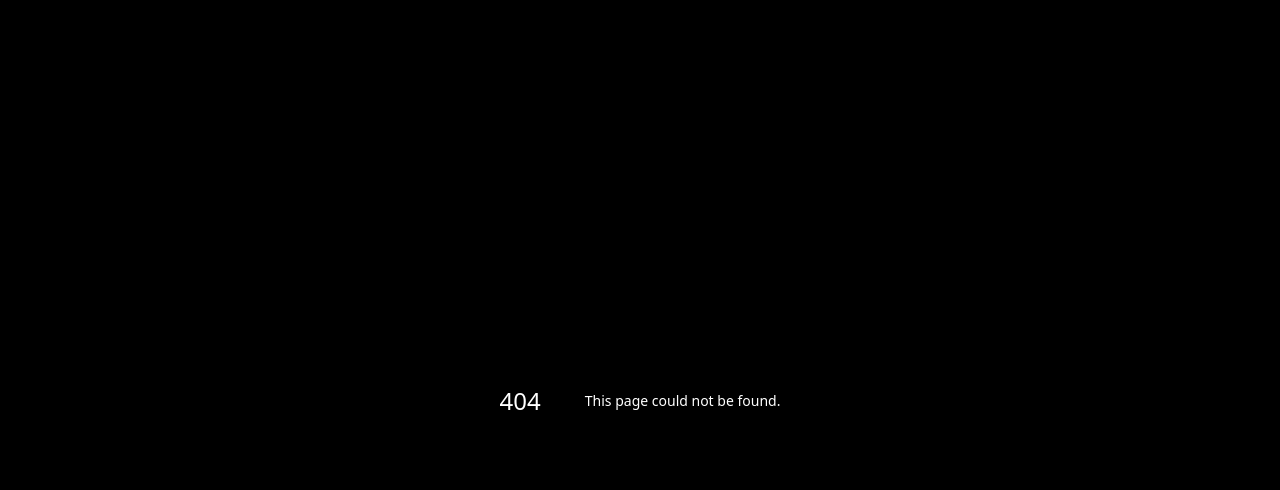
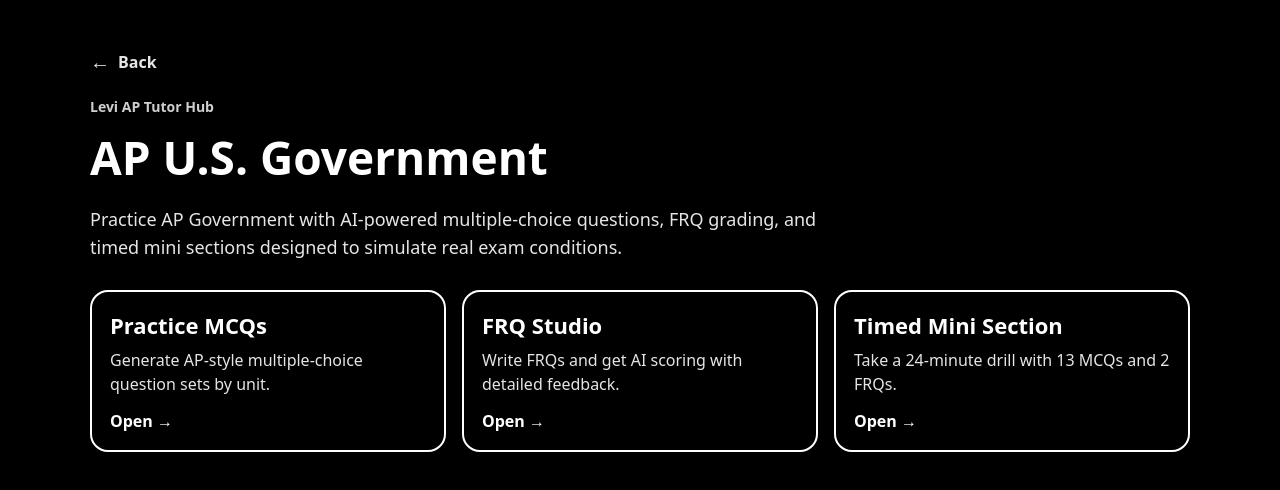
Before and after one commit to schiffmannlevi-rgb/ap-gov-tutor, a Next.js app: page /gov in a window 1280 px wide. Before the commit this address had no page. Shown: the top 490 px of the page. Built offline with nearby package versions, Linux system fonts and the light colour scheme.

Commit message:
add gov landing page

```diff
--- /dev/null
+++ b/app/gov/page.tsx
@@ -0,0 +1,114 @@
+import Link from "next/link";
+
+export default function GovPage() {
+  return (
+    <main
+      style={{
+        padding: "48px 24px",
+        fontFamily: "system-ui",
+        backgroundColor: "#000000",
+        color: "#ffffff",
+        minHeight: "100vh",
+        maxWidth: 1100,
+        margin: "0 auto",
+      }}
+    >
+      <Link
+        href="/"
+        style={{
+          display: "inline-flex",
+          alignItems: "center",
+          gap: 8,
+          marginBottom: 22,
+          textDecoration: "none",
+          color: "#fff",
+          fontWeight: 800,
+          opacity: 0.9,
+        }}
+      >
+        <span style={{ fontSize: 20 }}>←</span>
+        <span>Back</span>
+      </Link>
+
+      <header style={{ marginBottom: 28 }}>
+        <div style={{ fontSize: 14, color: "#cfcfcf", fontWeight: 700 }}>
+          Levi AP Tutor Hub
+        </div>
+
+        <h1 style={{ fontSize: 46, margin: "10px 0 10px", fontWeight: 900 }}>
+          AP U.S. Government
+        </h1>
+
+        <p
+          style={{
+            color: "#e5e5e5",
+            maxWidth: 780,
+            lineHeight: 1.55,
+            fontSize: 18,
+          }}
+        >
+          Practice AP Government with AI-powered multiple-choice questions,
+          FRQ grading, and timed mini sections designed to simulate real exam
+          conditions.
+        </p>
+      </header>
+
+      <div
+        style={{
+          display: "grid",
+          gridTemplateColumns: "repeat(auto-fit, minmax(260px, 1fr))",
+          gap: 16,
+        }}
+      >
+        <ToolCard
+          title="Practice MCQs"
+          desc="Generate AP-style multiple-choice question sets by unit."
+          href="/practice"
+        />
+
+        <ToolCard
+          title="FRQ Studio"
+          desc="Write FRQs and get AI scoring with detailed feedback."
+          href="/frq"
+        />
+
+        <ToolCard
+          title="Timed Mini Section"
+          desc="Take a 24-minute drill with 13 MCQs and 2 FRQs."
+          href="/mini-section"
+        />
+      </div>
+    </main>
+  );
+}
+
+function ToolCard({
+  title,
+  desc,
+  href,
+}: {
+  title: string;
+  desc: string;
+  href: string;
+}) {
+  return (
+    <Link
+      href={href}
+      style={{
+        textDecoration: "none",
+        color: "#ffffff",
+        border: "2px solid #ffffff",
+        borderRadius: 18,
+        padding: 18,
+        display: "block",
+        background: "#000000",
+      }}
+    >
+      <div style={{ fontSize: 22, fontWeight: 900 }}>{title}</div>
+      <div style={{ marginTop: 8, color: "#e5e5e5", lineHeight: 1.5 }}>
+        {desc}
+      </div>
+      <div style={{ marginTop: 14, fontWeight: 800 }}>Open →</div>
+    </Link>
+  );
+}
```
Also changed, not shown: app/page.tsx (+28 -84 lines).
